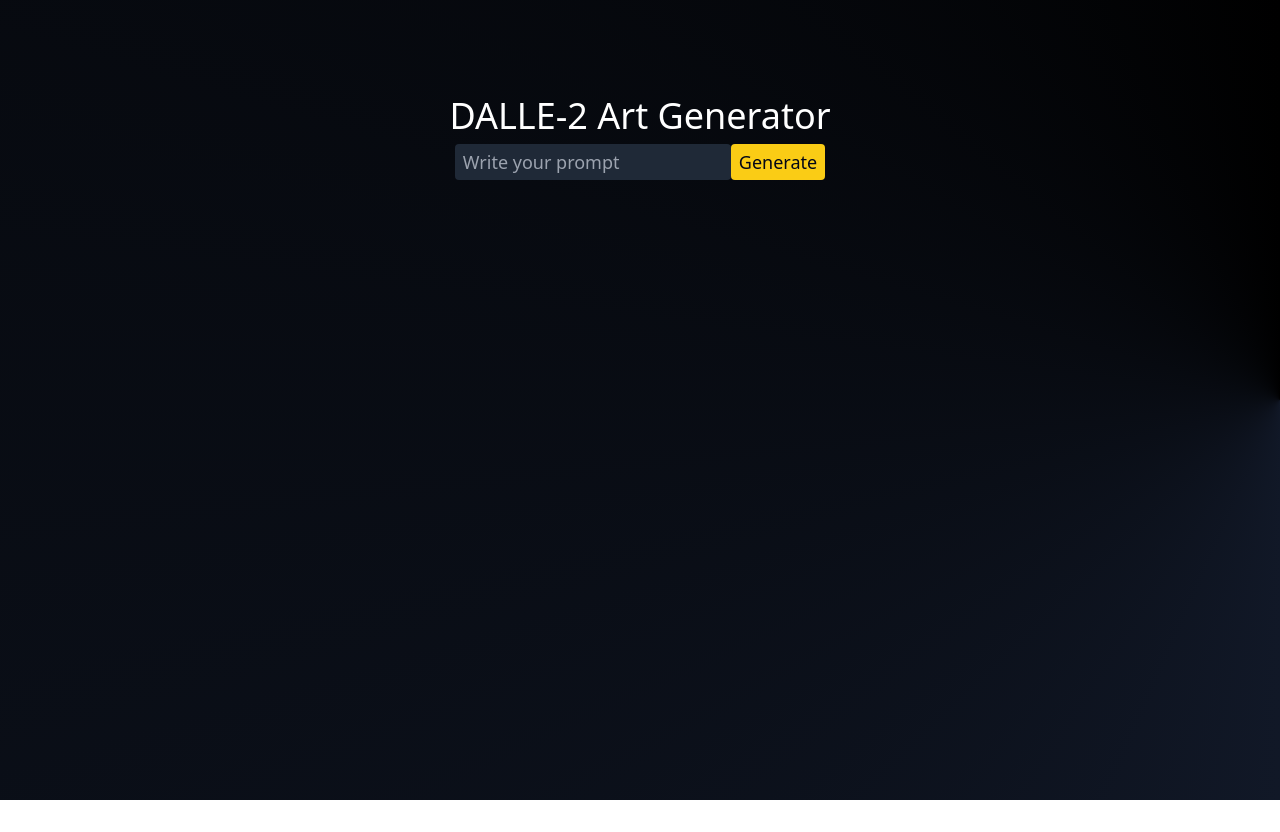
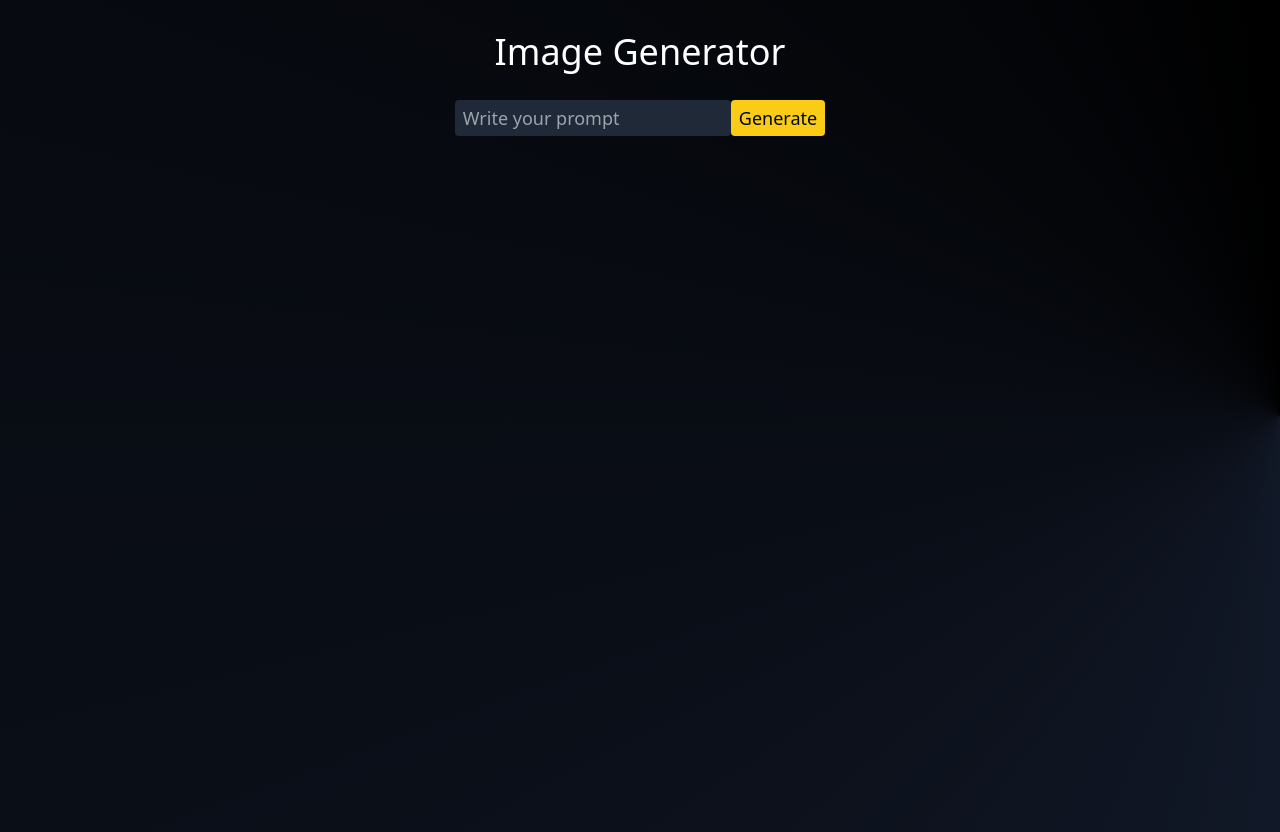
Before and after one commit to Joaquin-Bianchi/nextjs-dalle2, a Next.js app: page / in a window 1280 px wide. Before the commit the page ends 800 px from the top, so only its background shows below. Built offline with nearby package versions, Linux system fonts and the light colour scheme.

Commit message:
logica para obtener la imagen desde la api

```diff
--- a/package.json
+++ b/package.json
@@ -10,15 +10,19 @@
   },
   "dependencies": {
     "autoprefixer": "10.4.15",
+    "axios": "^1.5.1",
     "eslint": "8.49.0",
     "eslint-config-next": "13.4.19",
     "next": "13.4.19",
     "postcss": "8.4.29",
+    "prodia": "^0.1.1",
     "react": "18.2.0",
     "react-dom": "18.2.0",
     "tailwindcss": "3.3.3"
   },
   "devDependencies": {
+    "@types/node": "20.7.0",
+    "@types/react": "18.2.23",
     "eslint-config-prettier": "^9.0.0"
   }
 }
--- a/src/app/page.js
+++ b/src/app/page.js
@@ -3,28 +3,61 @@ import { useState } from "react";
 
 export default function Home() {
   const [prompt, setPrompt] = useState("");
+  const [imageUrl, setImageUrl] = useState(""); // Estado para la URL de la imagen
+
+  const handleGenerateImage = async () => {
+    const options = {
+      method: "POST",
+      headers: {
+        accept: "application/json",
+        "content-type": "application/json",
+        "X-Prodia-Key": "e8346eb2-6187-4748-a42f-7241580ee1f1",
+      },
+      body: JSON.stringify({ prompt: prompt }),
+    };
+
+    try {
+      const response = await fetch(
+        "https://api.prodia.com/v1/sd/generate",
+        options
+      );
+      if (!response.ok) {
+        throw new Error("Error al obtener la imagen");
+      }
+
+      const responseData = await response.json();
+      const job = responseData.job; // Obtenemos el "job" de la respuesta
+      setImageUrl(`https://images.prodia.xyz/${job}.png`);
+    } catch (error) {
+      console.error(error);
+    }
+  };
+
   return (
-    <main className="flex flex-col items-center   p-24">
-      <h1 className="text-4xl text-white ">DALLE-2 Art Generator</h1>
+    <main className="flex flex-col items-center mt-8">
+      <h1 className="text-4xl text-white font-sans">Image Generator</h1>
       <form
-        className="flex items-baseline "
-        onSubmit={(e) => {
+        className="flex items-baseline mt-5"
+        onSubmit={async (e) => {
           e.preventDefault();
-          console.log(prompt);
+          handleGenerateImage();
         }}
       >
         <input
-          className="bg-gray-800 px-2 py-1 text-lg  text-white  rounded"
+          className="bg-gray-800 px-2 py-1 text-lg text-white rounded"
           type="text"
           placeholder="Write your prompt"
           onChange={(e) => setPrompt(e.target.value)}
           value={prompt}
           required
         />
-        <button className="bg-yellow-400  px-2 py-1 text-lg mt-2 rounded  font-normal text-slate-950 hover:bg-yellow-500">
+        <button className="bg-yellow-400 px-2 py-1 text-lg mt-2 rounded font-normal text-slate-950 hover:bg-yellow-500">
           Generate
         </button>
       </form>
+      {imageUrl && (
+        <img src={imageUrl} alt="Generated Image" width={200} height={200} />
+      )}
     </main>
   );
 }
```
Also changed, not shown: src/app/api/route.js (added, +31 -0 lines), src/app/api/generate/route.js (deleted), 1 other file (tests, documents, lock files or other folders).
